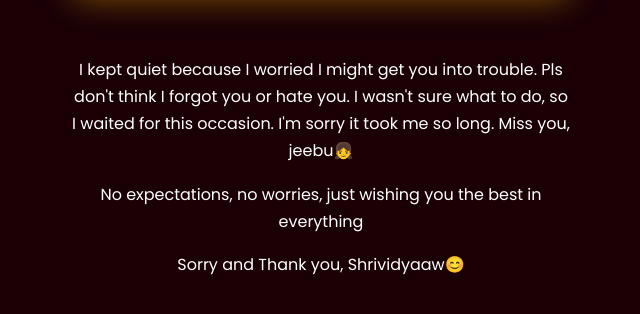
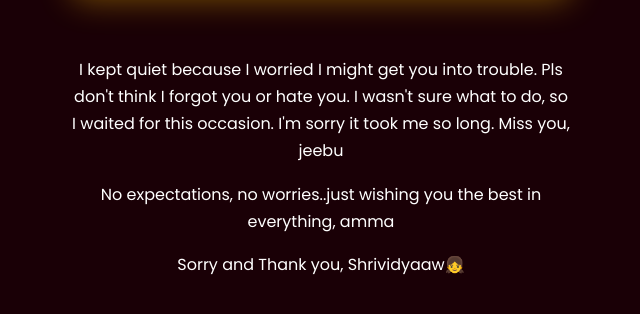
Before and after one commit to SNKR004/jeebudevi, a plain HTML site: page index.html in a window 1280 px wide. Shown: the part 1541-1855 px from the top of the page, without its empty margins (319-959 px from the left). Drawn offline with Linux system fonts and the light colour scheme; a web font is replaced by a local one.

Commit message:
Update index.html

```diff
--- a/index.html
+++ b/index.html
@@ -109,9 +109,9 @@
             </div>
         </section>
 
-        <p>I kept quiet because I worried I might get you into trouble. Pls don't think I forgot you or hate you. I wasn't sure what to do, so I waited for this occasion. I'm sorry it took me so long. Miss you, jeebu👧</p>
-        <p>No expectations, no worries, just wishing you the best in everything</p>
-        <p>Sorry and Thank you, Shrividyaaw😊</p>
+        <p>I kept quiet because I worried I might get you into trouble. Pls don't think I forgot you or hate you. I wasn't sure what to do, so I waited for this occasion. I'm sorry it took me so long. Miss you, jeebu</p>
+        <p>No expectations, no worries..just wishing you the best in everything, amma</p>
+        <p>Sorry and Thank you, Shrividyaaw👧</p>
     </div>
 
     <div id="lightbox" class="lightbox">
```
